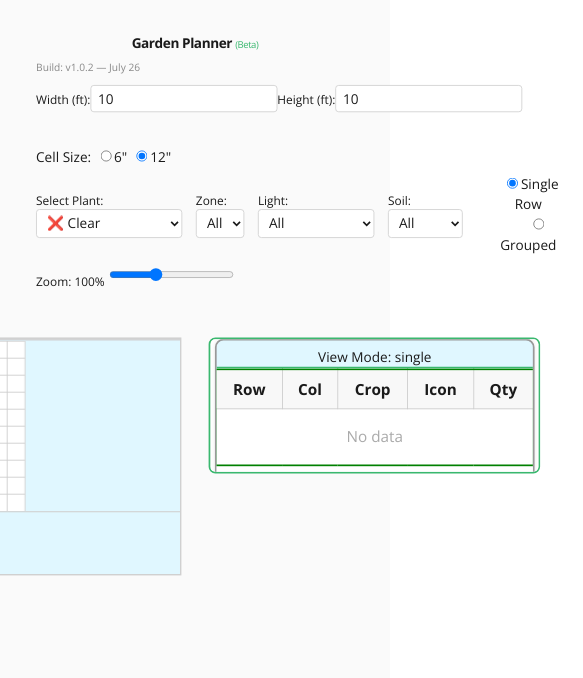
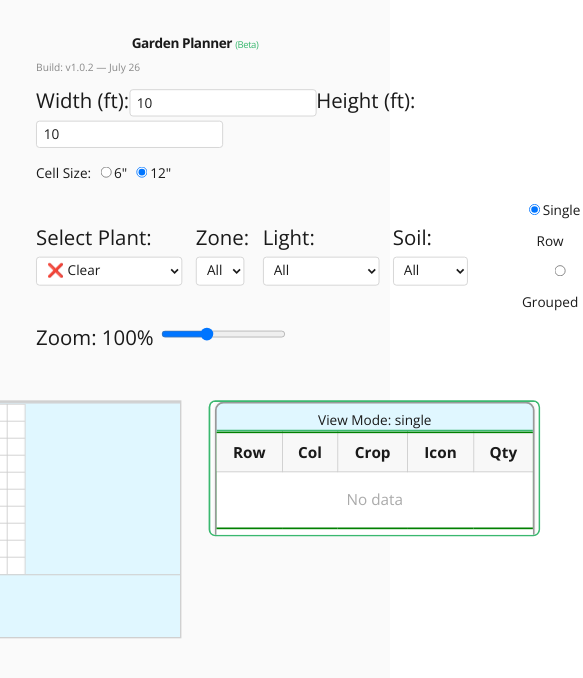
Before and after one commit to rseely85/Garden-Planner, a React (Vite) app: page / in a window 390 px wide. Shown: the top 678 px of the page, 583 px wide, since content can reach past the window. Built offline with nearby package versions, Linux system fonts and the light colour scheme.

Commit message:
Responsive fix: iPad + phone media queries

```diff
--- a/src/planner-theme.css
+++ b/src/planner-theme.css
@@ -191,7 +191,7 @@ body {
 
   /* Title sizing for tablets (iPad, etc.) */
   .planner-title {
-    font-size: 10px;            /* Reduce size so it fits */
+    font-size: 16px;            /* Reduce size so it fits */
     text-align: center;         /* Ensure centered on smaller screens */
   }
 }
@@ -230,7 +230,7 @@ body {
   }
 
   .planner-controls {
-    font-size: 14px;
+    font-size: 24px;
     flex-direction: column;
     align-items: stretch;
     gap: 10px;
```
